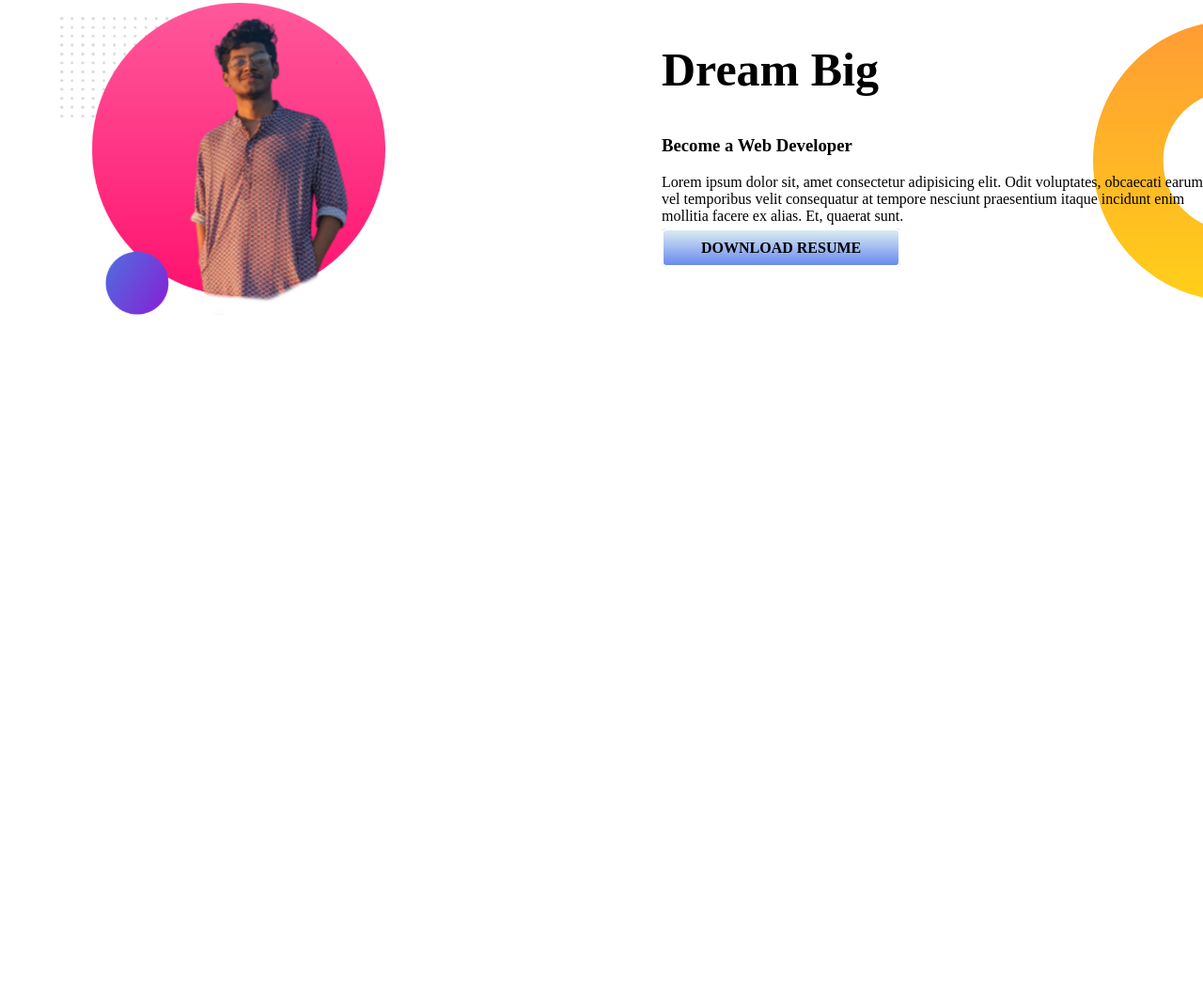
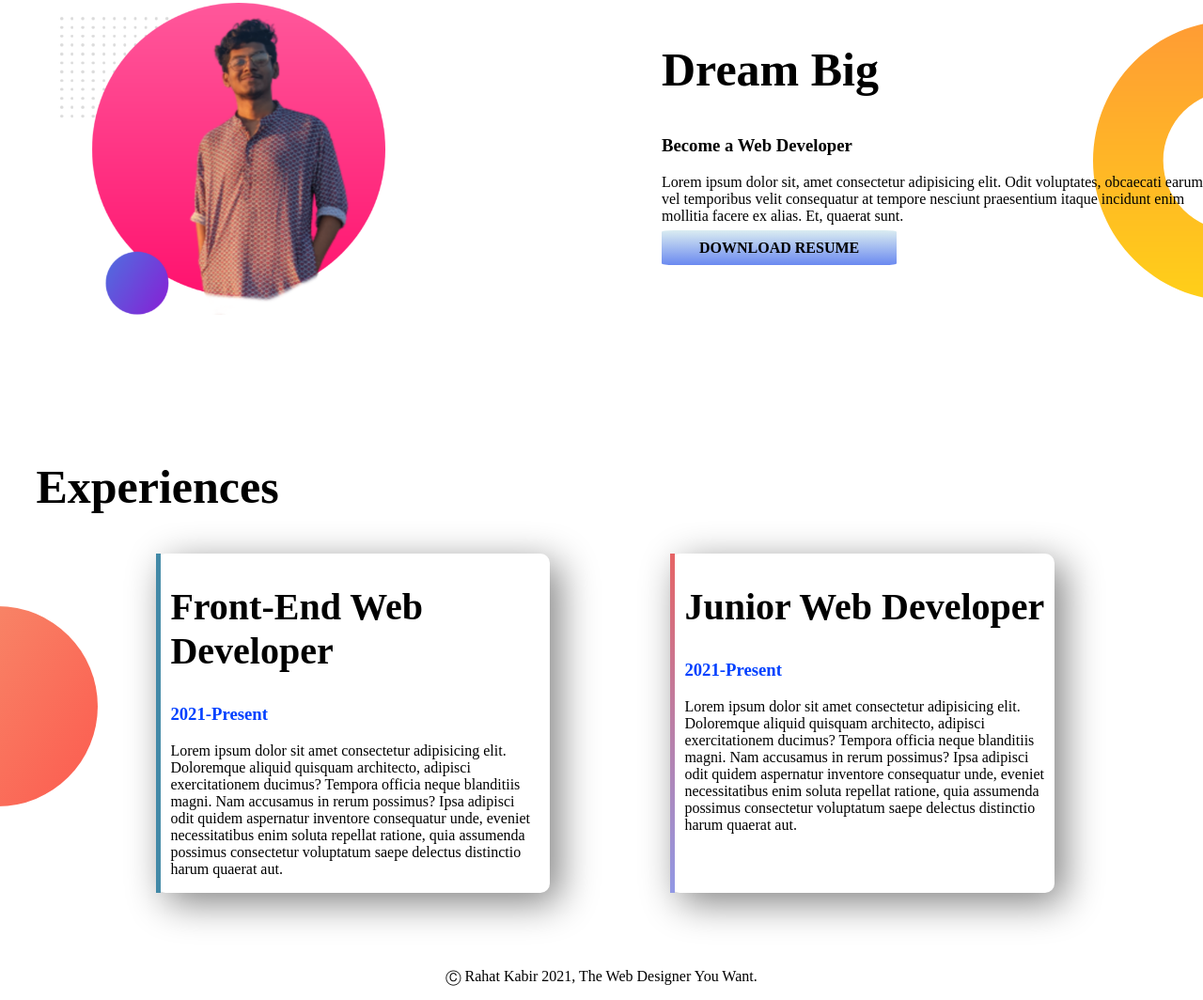
Before and after one commit to rahatkabir007/my-portfolio, a plain HTML site: page index.html in a window 1280 px wide. Shown: the part 534-1598 px from the top of the page at 94% size. Before the commit the page ends 1023 px from the top, so only its background shows below. Drawn offline with Linux system fonts and the light colour scheme; a web font is replaced by a local one.

Commit message:
footer and other added

```diff
--- a/CSS/style.css
+++ b/CSS/style.css
@@ -15,7 +15,11 @@ h1{
 #name1{
     color:  #0040ff;
 }
-section{
+.top-banner{
+    display: flex;
+    margin-bottom: 150px;
+}
+.dream-big{
     display: flex;
     margin-bottom: 150px;
 }
@@ -41,11 +45,54 @@ section{
     padding: 10px 40px;
     color: black;
     font-weight: 700;
-    border: 2px solid white;
-    border-radius: 5px;
+    border: 2% solid white;
+    border-radius: 5%;
 }
 .dream-big{
     background-image: url(Images/dream-bg.png);
     background-repeat: no-repeat;
     background-position: right;
 }
+.experience-area{
+    background-image: url(images/exp-bg.png);
+    background-repeat: no-repeat;
+    background-position: left;
+}
+.experience-area #skill{
+    display: flex;
+}
+.half-area3{
+        width: 30%;
+        margin-left: 13%;
+        margin-bottom: 5%;
+        padding-left: 10px;
+        padding-right: 20px;
+        box-shadow: 10px 10px 40px grey;
+        border-radius: 10px;
+        border-left: 5px solid;
+        border-image: linear-gradient(0.25turn, #3f87a6, #ebf8e1, #f69d3c);
+        border-image-slice: 9;
+
+}
+.half-area4{
+    width: 30%;
+    margin-left: 10%;
+    margin-bottom: 5%;
+    padding-left: 10px;
+    padding-right: 10px;
+    box-shadow: 10px 10px 40px grey;
+    border-radius: 10px;
+    border-left: 5px solid;
+    border-image: linear-gradient(#e66465, #9198e5);
+    border-image-slice: 1;
+}
+h2{
+    font-size: 40px;
+}
+#experience{
+    padding-left: 3%;
+}
+footer p{
+    text-align: center;
+
+}
--- a/index.html
+++ b/index.html
@@ -42,6 +42,35 @@
 
     </section>
 
+    <section class="experience-area">
+        <h1 id="experience">Experiences</h1>
+        <div id="skill">
+            <div class="half-area3">
+                <h2>Front-End Web Developer</h2>
+                <h3 id="name1">2021-Present</h3>
+                <p>Lorem ipsum dolor sit amet consectetur adipisicing elit. Doloremque aliquid quisquam architecto,
+                    adipisci exercitationem ducimus? Tempora officia neque blanditiis magni. Nam accusamus in rerum
+                    possimus? Ipsa adipisci odit quidem aspernatur inventore consequatur unde, eveniet necessitatibus
+                    enim soluta repellat ratione, quia assumenda possimus consectetur voluptatum saepe delectus
+                    distinctio harum quaerat aut.</p>
+            </div>
+            <div class="half-area4">
+                <h2>Junior Web Developer</h2>
+                <h3 id="name1">2021-Present</h3>
+                <p>Lorem ipsum dolor sit amet consectetur adipisicing elit. Doloremque aliquid quisquam architecto,
+                    adipisci exercitationem ducimus? Tempora officia neque blanditiis magni. Nam accusamus in rerum
+                    possimus? Ipsa adipisci odit quidem aspernatur inventore consequatur unde, eveniet necessitatibus
+                    enim soluta repellat ratione, quia assumenda possimus consectetur voluptatum saepe delectus
+                    distinctio harum quaerat aut.</p>
+            </div>
+        </div>
+
+
+    </section>
+    <footer>
+        <p>Ⓒ Rahat Kabir 2021, The Web Designer You Want.</p>
+    </footer>
+
 </body>
 
 </html>
```
